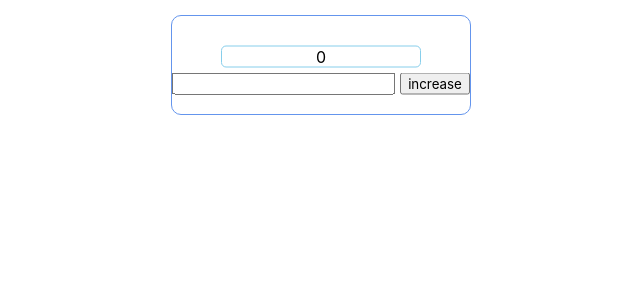
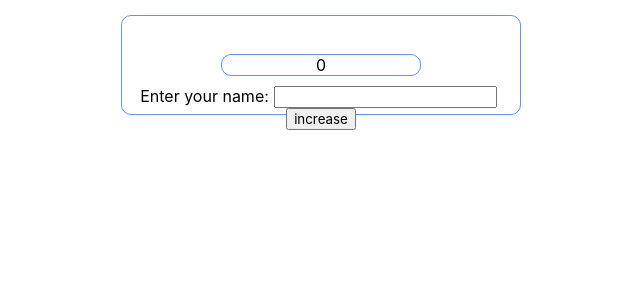
Before and after one commit to Rauzon/Home_tasks, a React (Create React App) app: page / in a window 1280 px wide. Shown: the top 300 px of the page, without its empty margins (319-959 px from the left). Built offline with nearby package versions, Linux system fonts and the light colour scheme.

Commit message:
was added some changes to hook use state of task03

```diff
--- a/package.json
+++ b/package.json
@@ -10,10 +10,12 @@
     "@types/node": "^12.0.0",
     "@types/react": "^16.9.0",
     "@types/react-dom": "^16.9.0",
+    "@types/uuid": "^8.0.1",
     "react": "^16.13.1",
     "react-dom": "^16.13.1",
     "react-scripts": "3.4.1",
-    "typescript": "~3.7.2"
+    "typescript": "~3.7.2",
+    "uuid": "^8.3.0"
   },
   "scripts": {
     "start": "react-scripts start",
--- a/src/App.tsx
+++ b/src/App.tsx
@@ -1,7 +1,5 @@
 import React from 'react';
 import './App.css';
-import {Messages} from "./components/task01/Messages";
-import { ListOfTasksHOC } from './components/task02/listOfTasksHOC';
 import { Counter } from './components/task03/Counter';
 
 function App() {
--- a/src/components/task03/Counter.module.css
+++ b/src/components/task03/Counter.module.css
@@ -1,5 +1,5 @@
 .content {
-    width: 300px;
+    width: 400px;
     min-height: 100px;
     margin: 0 auto;
 
@@ -9,17 +9,19 @@
 
 .content__inner {
     top: 50%;
+
     transform: translateY(50%);
 }
 
 .content__text {
     width: 200px;
-    margin: 5px auto;
+    margin: 0 auto;
+    margin-bottom: 10px;
 
-    border: 1px solid skyblue;
-    border-radius: 5px;
+    border: 1px solid cornflowerblue;
+    border-radius: 10px;
 }
 
 .content__input input {
-    margin-right: 5px;
+    margin: 0 5px;
 }
--- a/src/components/task03/Counter.tsx
+++ b/src/components/task03/Counter.tsx
@@ -1,29 +1,46 @@
-import React, {useState, ChangeEvent} from "react";
+import React, {useState, ChangeEvent, KeyboardEvent} from "react";
 import s from './Counter.module.css'
+import {v4 as uuidv4} from 'uuid'
 
+type DataObjType = {
+    id: string
+    name: string | number
+}
 
 export const Counter = () => {
 
-    let [value, setValue] = useState<number>(0)
+
     let [name, setName] = useState<string>('')
+    let [value, setValue] = useState<Array<DataObjType>>([])
 
     const increaseValue = () => {
-        setValue(value + 1);
-        {name && alert(name)};
+        if (name) {
+            setValue([...value, {id: uuidv4(), name}])
+            alert(`Hello, ${name}`)
+        }
         setName('')
     }
 
-    const changeInputValue = (e:ChangeEvent<HTMLInputElement>) => {
+
+    const onKeyPress = (e: KeyboardEvent<HTMLInputElement>) => {
+        if (e.charCode == 13) {
+            increaseValue();
+        }
+
+    }
+
+    const changeInputValue = (e: ChangeEvent<HTMLInputElement>): void => {
         setName(e.currentTarget.value)
     }
 
     return <div className={s.content}>
         <div className={s.content__inner}>
             <div className={s.content__text}>
-                <span>{value}</span>
+                <span>{value.length}</span>
             </div>
             <div className={s.content__input}>
-                <input value={name} onChange={changeInputValue}/>
+                <span>Enter your name:</span>
+                <input value={name} onChange={changeInputValue} onKeyPress={onKeyPress}/>
                 <button onClick={increaseValue}>increase</button>
             </div>
         </div>
```
Also changed, not shown: 1 other file (tests, documents, lock files or other folders).
